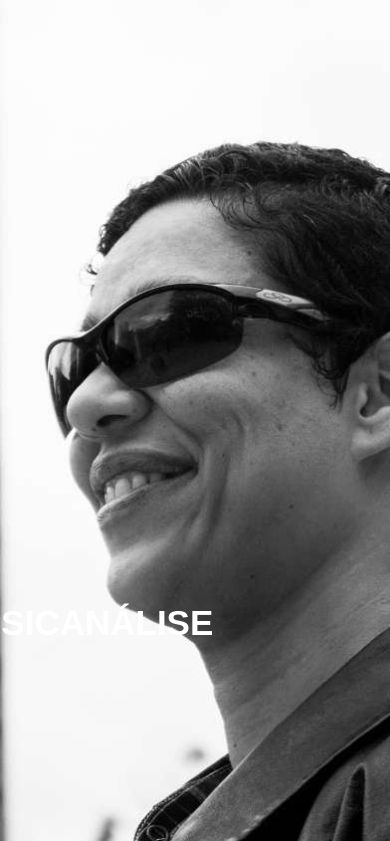
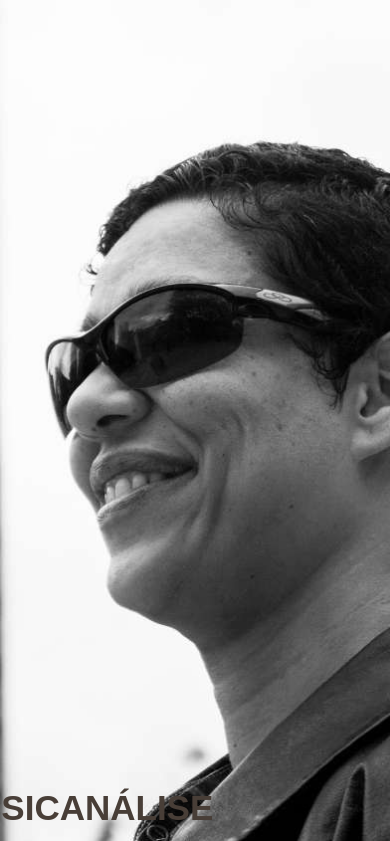
Before and after one commit to flaviaemery/psicanalise, a plain HTML site: page index.html in a window 390 px wide. Shown: the top 841 px of the page. Drawn offline with Linux system fonts and the light colour scheme.

Commit message:
atualização do responsivo para a palavra inicial PSICANÁLISE

```diff
--- a/css/responsivo.css
+++ b/css/responsivo.css
@@ -8,7 +8,14 @@ body{
 	font-family:Merriweather,'Arial Black',Helvetica Neue,sans-serif
 }
 
-
+@media (max-width: 992px) {
+	.menu a {
+		color: rgba(51,51,51,255);
+		color: #483E37;
+		display: inline-block;
+		padding-top: 370px;
+	}
+}
 
 @media (min-width:400px){
 
@@ -35,7 +42,6 @@ body{
 	background-position:center;
 	background-image:url(../img/psicanalise.jpg);
 	}
-
 }
 
 @media (max-width:400px){
```
